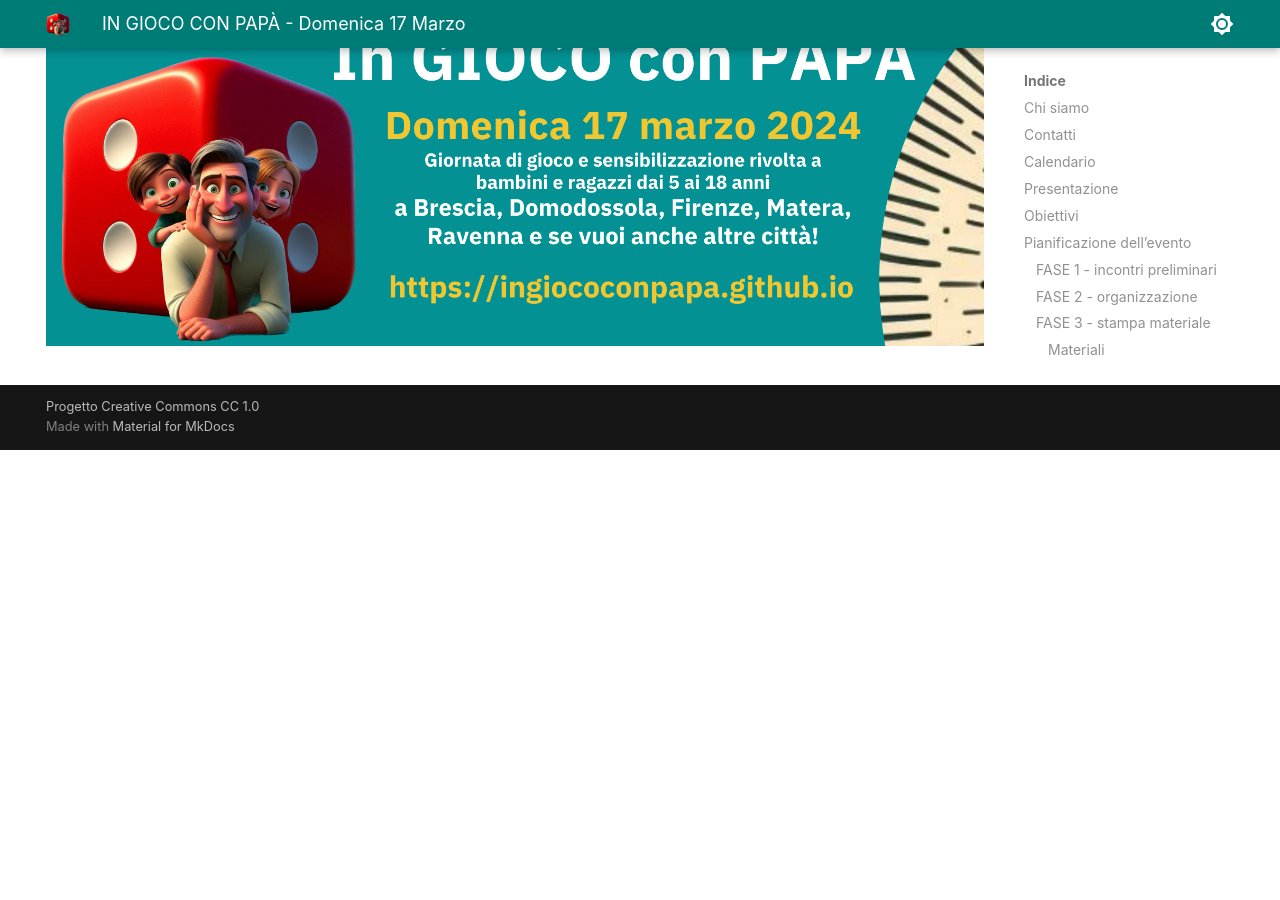
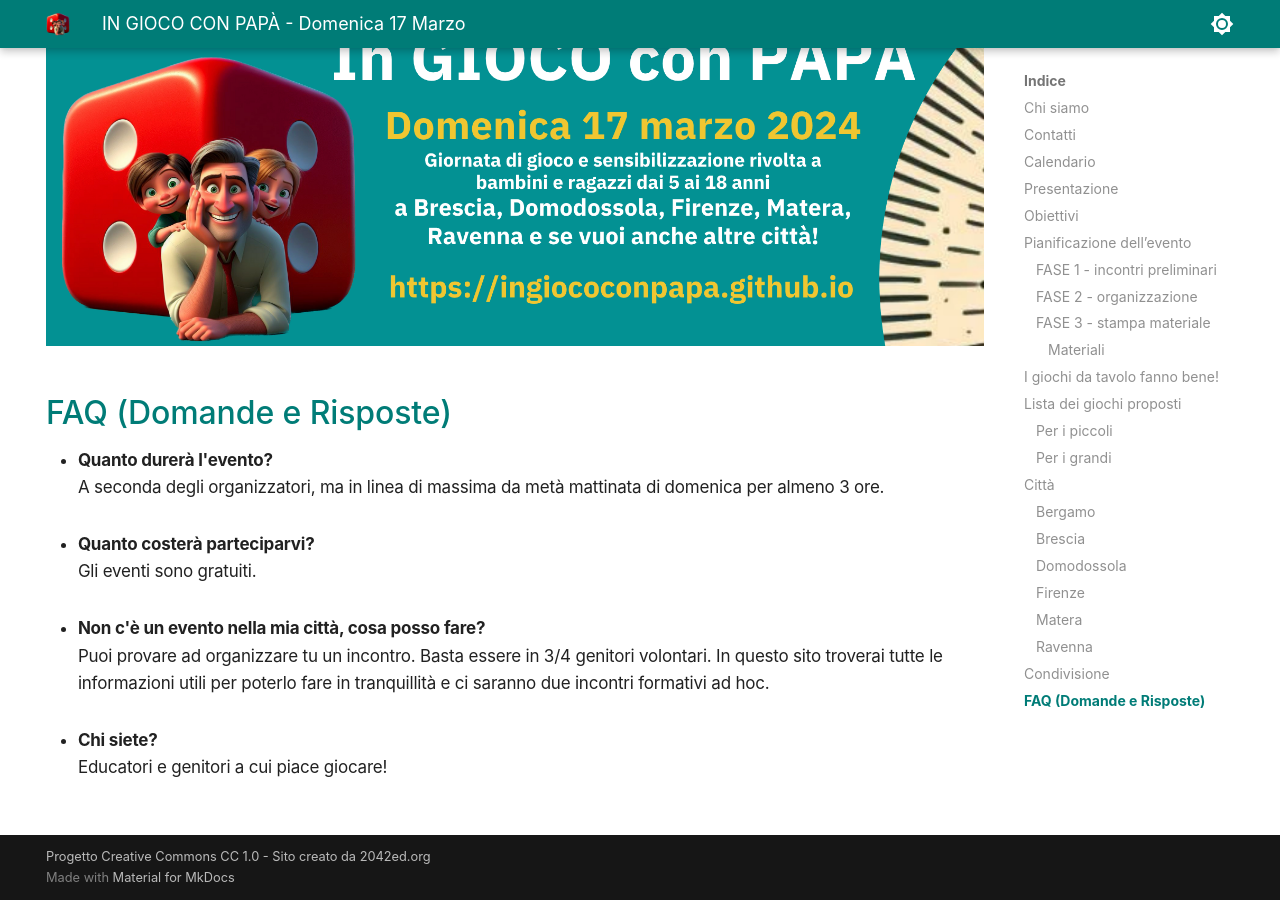
Before and after one commit to ingiococonpapa/ingiococonpapa.github.io, an MkDocs documentation site: the page built from docs/index.md, in a window 1280 px wide and 900 px high, scrolled down 7801 px. Built offline with MkDocs 1.6.1 and Material for MkDocs 9.7.7, drawn with Linux system fonts in a browser that asks for light colours; before the commit the page ends 8251 px from its top, so only the background shows below that; some of the changed text lies outside the part shown.

Commit message:
FAQ e minify

```diff
--- a/docs/index.md
+++ b/docs/index.md
@@ -15,7 +15,7 @@
 Gianluca Daffi, Gabriele Mari, Stefano Cecere, Jennifer Francioli, Emanuele Cristallo, Michela Savoldi, Marcella Scutra, Fausto
 
 ## Contatti
-Per partecipare o proporre di organizzare una nuova città, compilare questa [Form di contatto :fontawesome-solid-paper-plane:](https://forms.gle/jHMDSRyyoLyGsMvv7){ .md-button .md-button--primary }
+**Per partecipare o proporre di organizzare una nuova città**, compilare questa [Form di contatto :fontawesome-solid-paper-plane:](https://forms.gle/jHMDSRyyoLyGsMvv7){ .md-button .md-button--primary }
 
 ---
 ## Calendario
@@ -190,3 +190,17 @@
 Basta condividere questo link [ingiococonpapa.github.io](https://ingiococonpapa.github.io) o usare questa immagine nei sociale media:
 
 ![in gioco con papà](assets/img/header.png)
+
+## FAQ (Domande e Risposte)
+
+- **Quanto durerà l'evento?**
+A seconda degli organizzatori, ma in linea di massima da metà mattinata di domenica per almeno 3 ore.
+
+- **Quanto costerà parteciparvi?**
+Gli eventi sono gratuiti.
+
+- **Non c'è un evento nella mia città, cosa posso fare?**
+Puoi provare ad organizzare tu un incontro. Basta essere in 3/4 genitori volontari. In questo sito troverai tutte le informazioni utili per poterlo fare in tranquillità e ci saranno due incontri formativi ad hoc.
+
+- **Chi siete?**
+Educatori e genitori a cui piace giocare!
--- a/mkdocs.yml
+++ b/mkdocs.yml
@@ -3,7 +3,7 @@
 site_author: Stefano Cecere
 site_description: Giornata di gioco e sensibilizzazione rivolta a bambini e ragazzi dai 5 al 18 anni
 
-copyright: Progetto Creative Commons CC 1.0
+copyright: Progetto Creative Commons CC 1.0 - Sito creato da <a href="https://2042ed.org">2042ed.org</a>
 
 theme:
   name: material
@@ -54,6 +54,8 @@
 # Plugins
 plugins:
   - awesome-pages
+  - minify:
+      minify_html: true
   - social:
       cards: !ENV [CI, false]
       cards_layout_options:
```
